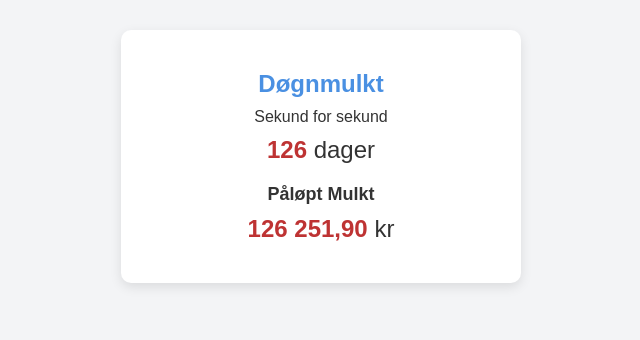
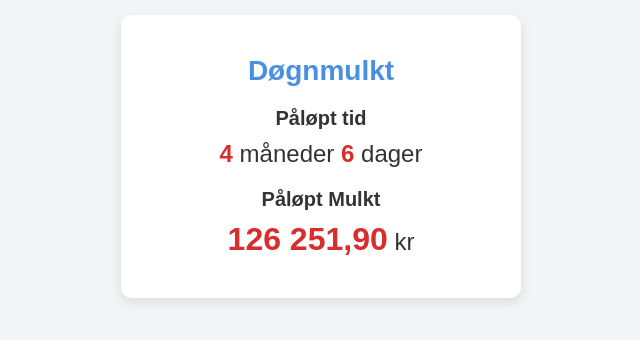
Before and after one commit to richard092024/D-gnMulktCounter, a plain HTML site: page index.html in a window 1280 px wide. Shown: the part 244-584 px from the top of the page, without its empty margins (319-959 px from the left). Drawn offline with Linux system fonts and the light colour scheme.

Commit message:
second commit

```diff
--- a/index.html
+++ b/index.html
@@ -3,15 +3,18 @@
   <head>
     <meta charset="UTF-8" />
     <meta name="viewport" content="width=device-width, initial-scale=1.0" />
-    <title>Døgnmulkt Teller</title>
+    <title>Daily Fine Counter</title>
     <link rel="stylesheet" href="styles.css" />
   </head>
   <body>
     <div class="container">
       <h1>Døgnmulkt</h1>
-      <p>Sekund for sekund</p>
+
       <div class="timer">
-        <div class="time-display"><span id="days">0</span> dager</div>
+        <h2>Påløpt tid</h2>
+        <div class="time-display">
+          <span id="months">0</span> måneder <span id="days">0</span> dager
+        </div>
       </div>
 
       <div class="fine">
--- a/script.js
+++ b/script.js
@@ -8,16 +8,24 @@ function updateCounters() {
   const now = new Date().getTime();
   const elapsedTime = now - startDate;
 
-  // Beregn antall dager siden startdato
-  const days = Math.floor(elapsedTime / (1000 * 60 * 60 * 24));
+  // Beregn måneder og resterende dager siden startdato
+  const daysSinceStart = Math.floor(elapsedTime / (1000 * 60 * 60 * 24));
+  const months = Math.floor(daysSinceStart / 30); // Antall hele måneder
+  const days = daysSinceStart % 30; // Resterende dager etter hele måneder
+
+  // Oppdater antall måneder og dager i HTML
+  document.getElementById("months").textContent = months;
   document.getElementById("days").textContent = days;
 
-  // Beregn påløpt mulkt basert på sekunder
+  // Beregn påløpt mulkt og oppdater
   const fineAmount = (elapsedTime / 1000) * finePerSecond;
-  document.getElementById("amount").textContent = fineAmount.toLocaleString(
-    "nb-NO",
-    { minimumFractionDigits: 2, maximumFractionDigits: 2 }
-  );
+  const formattedFineAmount = fineAmount.toLocaleString("nb-NO", {
+    minimumFractionDigits: 2,
+    maximumFractionDigits: 2,
+  });
+
+  // Oppdater totalbeløp
+  document.getElementById("amount").textContent = formattedFineAmount;
 }
 
 // Oppdaterer tellerne hvert sekund
--- a/styles.css
+++ b/styles.css
@@ -29,14 +29,14 @@ body {
 
 /* Title */
 .container h1 {
-  font-size: 24px;
+  font-size: 28px;
   margin-bottom: 10px;
   color: #4a90e2;
 }
 
 /* Section Titles */
 .container h2 {
-  font-size: 18px;
+  font-size: 20px;
   margin-top: 20px;
   color: #333;
 }
@@ -51,5 +51,33 @@ body {
 
 span {
   font-weight: bold;
-  color: #be3333;
+  color: #d82e2e;
 }
+
+.fine-display span {
+  font-size: 32px;
+  font-weight: bold;
+  color: #d82e2e;
+}
+
+/* CSS for sekund-spinn */
+#seconds {
+  display: inline-block;
+  transition: transform 0.6s ease;
+  transform-origin: center;
+}
+
+/* 3D flip-animasjon for sekundene */
+@keyframes flipIn {
+  0% {
+    transform: rotateX(90deg);
+    opacity: 0;
+  }
+  50% {
+    transform: rotateX(0deg);
+    opacity: 1;
+  }
+  100% {
+    transform: rotateX(0deg);
+  }
+}
```
